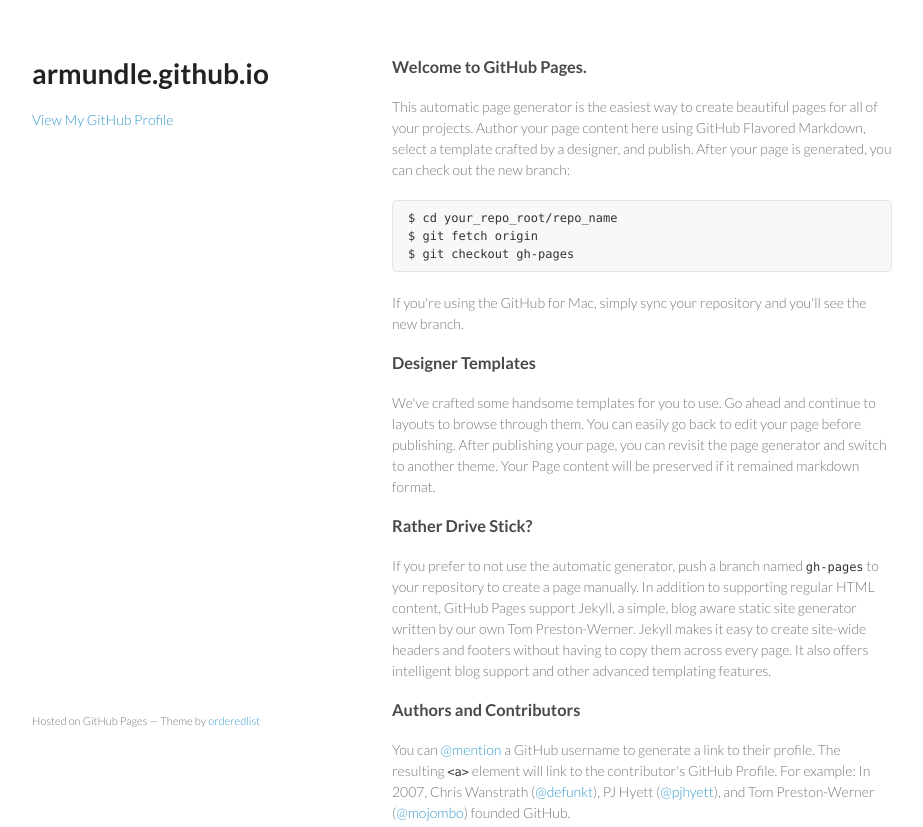
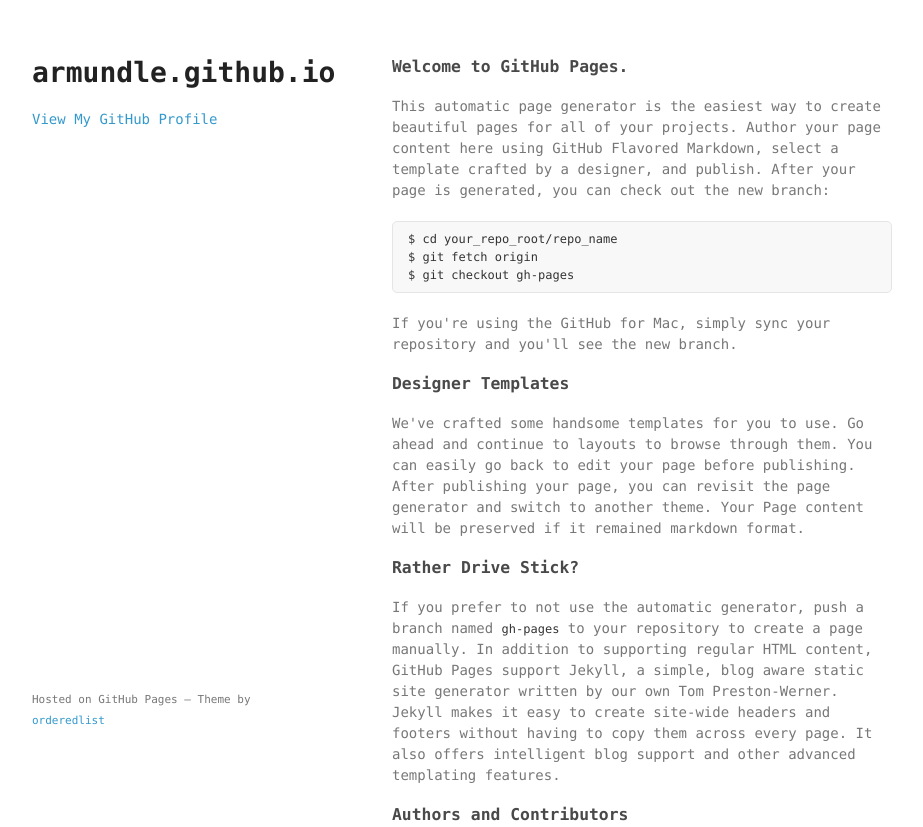
Before and after one commit to armundle/armundle.github.io, a plain HTML site: page index.html in a window 1280 px wide. Shown: the top 827 px of the page, without its empty margins (178-1101 px from the left). Drawn offline with Linux system fonts and the light colour scheme.

Commit message:
Changing font to Consolas

```diff
--- a/stylesheets/styles.css
+++ b/stylesheets/styles.css
@@ -2,7 +2,7 @@
 
 body {
   padding:50px;
-  font:14px/1.5 Lato, "Helvetica Neue", Helvetica, Arial, sans-serif;
+  font:14px/1.5 Consolas;
   color:#777;
   font-weight:300;
 }
```
